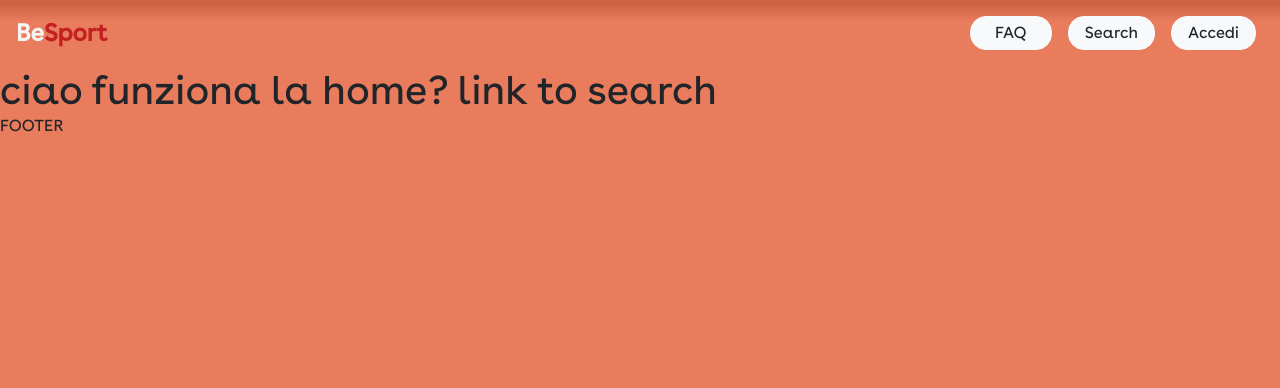
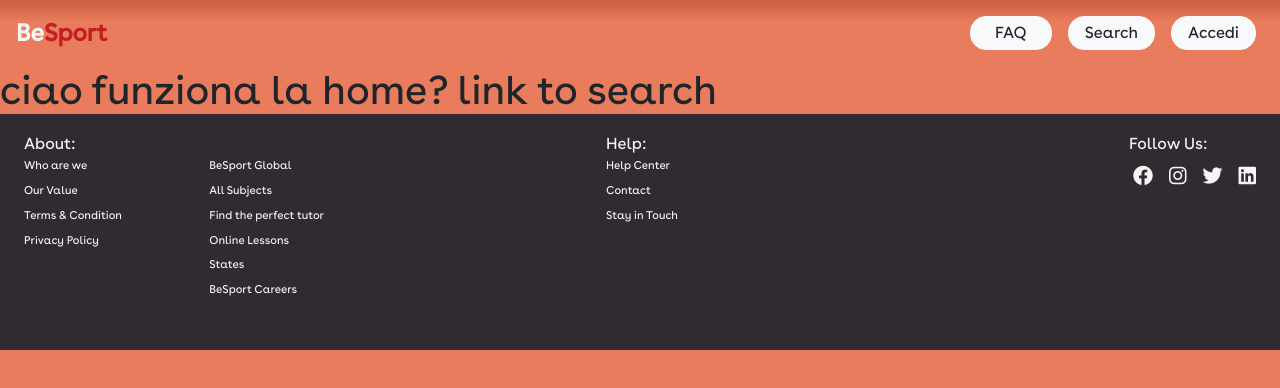
Before and after one commit to Michela30/be-sport-frontoffice, a Vue app: page / in a window 1280 px wide. Shown: the top 388 px of the page. Built offline with nearby package versions, Linux system fonts and the light colour scheme.

Commit message:
add footer

```diff
--- a/src/assets/scss/main.scss
+++ b/src/assets/scss/main.scss
@@ -10,6 +10,7 @@
     box-sizing: border-box;
 }
 body {
+    font-size: 0.7rem;
     font-family:'buenos aires regular' !important ;
     background-color: $mainColor;
 }
--- a/src/assets/scss/variables.scss
+++ b/src/assets/scss/variables.scss
@@ -7,3 +7,4 @@
 $secColor: lightcoral;
 $compColor: rgb(195, 33, 33);
 $brightText: whitesmoke;
+$darkColor: rgb(49, 42, 49);
--- a/src/components/FooterComponent.vue
+++ b/src/components/FooterComponent.vue
@@ -1,34 +1,111 @@
 <script>
 //import
 
-   export default {
+export default {
     data() {
-      return{
-        //dati
-      }
+        return {
+            //dati
+        }
     },
     methods: {
         //function
-        getImagePath: function(image){
-            return new URL (image, import.meta.url).href;
+        getImagePath: function (image) {
+            return new URL(image, import.meta.url).href;
         }
     },
-    components: {
-        //dichiarazione
-    },
-    props:{
-        //utilizzo per file padre
-    }
 
-  }
+}
 </script>
 
 
 <template>
     <footer>
-        FOOTER
+        <div class="container-fluid p-3">
+            <div class="row justify-content-between py-3 pt-1">
+                <div class="col-4">
+                    <div class="d-flex flex-column mb-3">
+                        <h5 class="ms-2">About:</h5>
+                        <div class="d-flex justify-content-between w-75">
+                            <ul class="ms-1">
+                                <li class="p-1">
+                                    Who are we
+                                </li>
+                                <li class="p-1">
+                                    Our Value
+                                </li>
+                                <li class="p-1">
+                                    Terms & Condition
+                                </li>
+                                <li class="p-1">
+                                    Privacy Policy
+                                </li>
+                            </ul>
+
+                            <ul class="ms-1">
+                                    <li class="p-1">
+                                        BeSport Global
+                                    </li>
+                                    <li class="p-1">
+                                        All Subjects
+                                    </li>
+                                    <li class="p-1">
+                                        Find the perfect tutor
+                                    </li>
+                                    <li class="p-1">
+                                        Online Lessons
+                                    </li>
+                                    <li class="p-1">
+                                           States
+                                        </li>
+                                        <li class="p-1">
+                                               BeSport Careers
+                                            </li>
+                                </ul>
+
+                        </div>
+                    </div>
+                </div>
+
+                <div class="col-4 d-flex justify-content-center">
+                    <div class="d-flex flex-column mb-3">
+                        <h5 class="ms-2">Help:</h5>
+                        <ul class="ms-1">
+                            <li class="p-1">
+                                Help Center
+                            </li>
+                            <li class="p-1">
+                                Contact
+                            </li>
+                            <li class="p-1">
+                                Stay in Touch
+                            </li>
+                        </ul>
+                    </div>
+                </div>
+
+                <div class="col-4 d-flex justify-content-end">
+                    <div class="d-flex flex-column mb-3">
+                        <h5 class="ms-2">Follow Us:</h5>
+                        <ul class="ms-1 d-flex fs-5" >
+                            <li class="p-2">
+                                <i class="fa-brands fa-facebook"></i>
+                            </li>
+                            <li class="p-2">
+                                <i class="fa-brands fa-instagram"></i>
+                            </li>
+                            <li class="p-2">
+                                <i class="fa-brands fa-twitter"></i>
+                            </li>
+                            <li class="p-2">
+                                <i class="fa-brands fa-linkedin"></i>
+                            </li>
+                        </ul>
+                    </div>
+                </div>
+
+            </div>
+        </div>
     </footer>
-
 </template>
 
 
@@ -36,5 +113,17 @@
 <style lang="scss" scoped>
 @use '../assets/scss/variables.scss' as *;
 
+footer {
+    background-color: $darkColor ;
+    color: $brightText;
+}
 
+h5 {
+    font-size: 1rem;
+}
+
+.test {
+    display: flex !important;
+    justify-content: space-between !important;
+}
 </style>
--- a/src/components/HeaderComponent.vue
+++ b/src/components/HeaderComponent.vue
@@ -37,7 +37,7 @@
               </button>
             </li>
             <li>
-              <button class="btn btn-light mx-2 px-2 py-1 rounded-4">
+              <button class="btn btn-light mx-2 px-2 py-1 rounded-4 ">
                 <a class="text-dark px-2" href="">Accedi</a>
               </button>
             </li>
```
